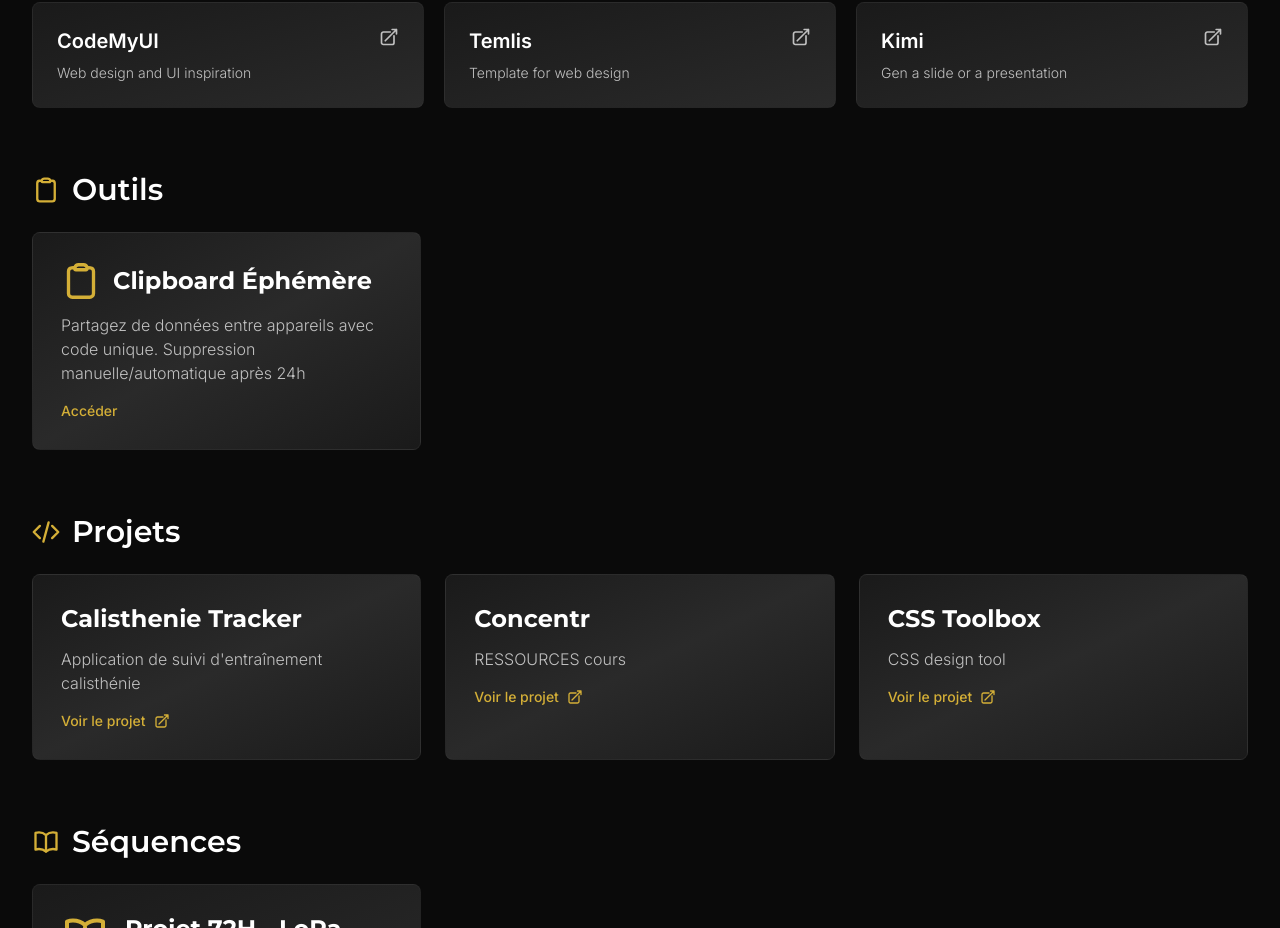
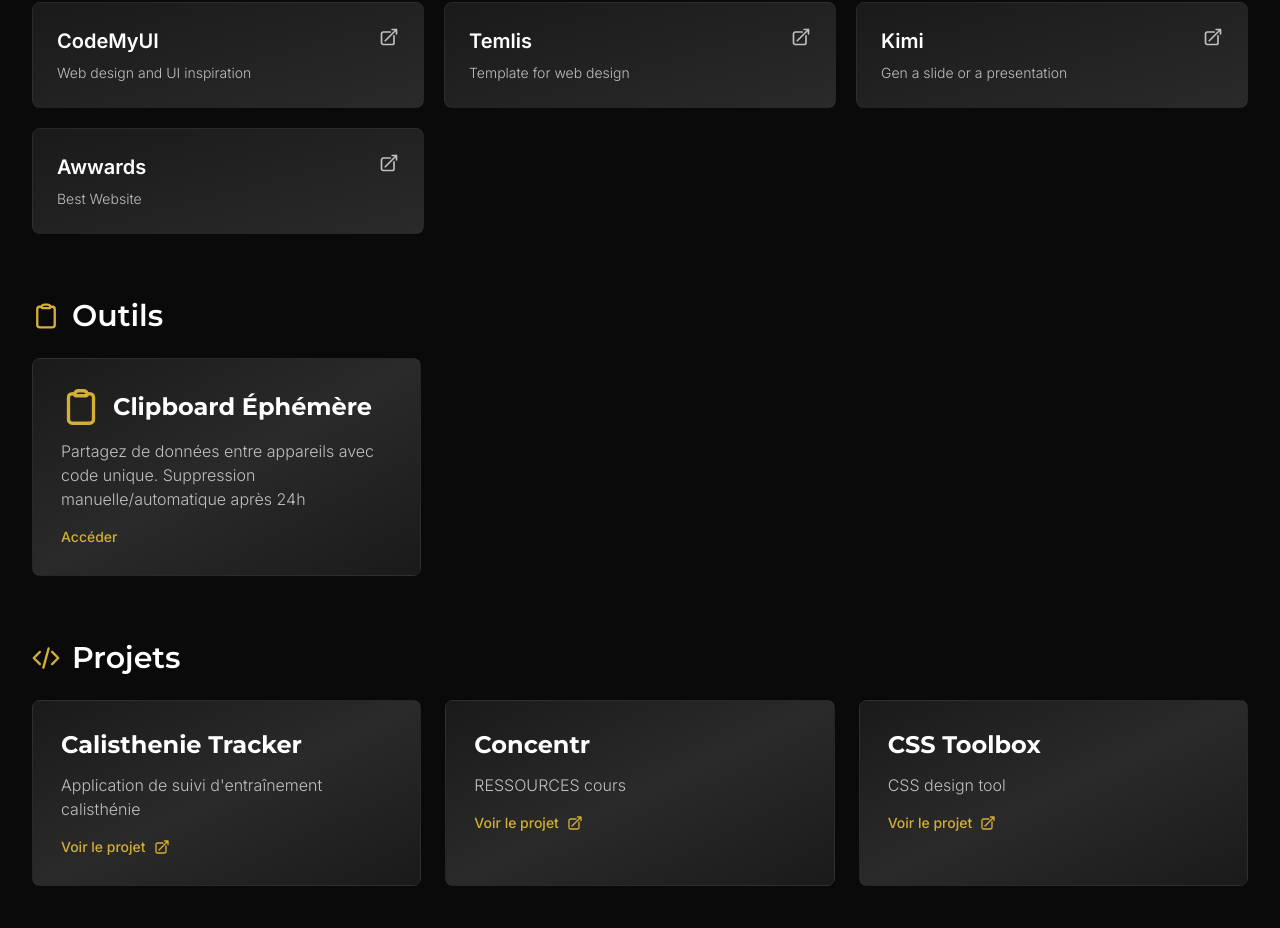
Before and after one commit to SHU445/STI2D-app, a Next.js app: page / in a window 1280 px wide. Shown: the part 1833-2761 px from the top of the page. Built offline with nearby package versions, Linux system fonts and the light colour scheme.

Commit message:
"awwards_link_add"

```diff
--- a/app/page.tsx
+++ b/app/page.tsx
@@ -109,6 +109,8 @@
   { title: 'Temlis', url: 'http://temlis.com/', description: 'Template for web design'},
 
   { title: 'Kimi', url: 'http://kimi.com/', description: 'Gen a slide or a presentation'},
+
+  { title: 'Awwards', url: 'https://www.awwwards.com/', description: 'Best Website' },
  ]
 
  // Tableau - liens utiles affichés sur la page l
```
